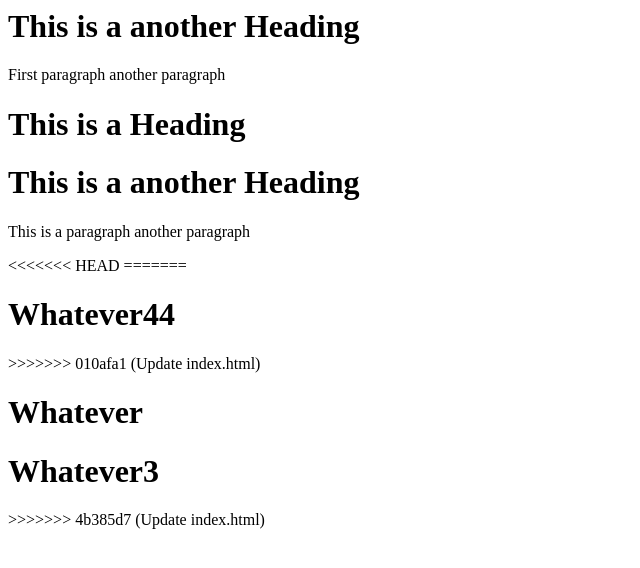
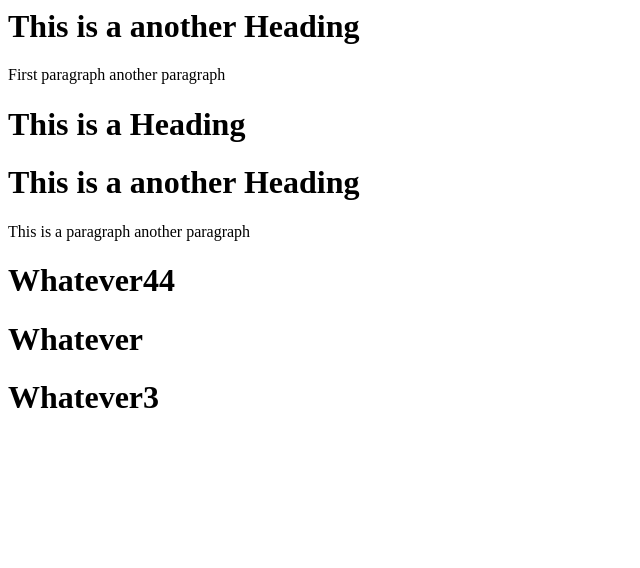
Before and after one commit to dinesh1patel/learning-git, a plain HTML site: page index.html in a window 1280 px wide. Shown: the whole page, without its empty margins (0-640 px from the left). Drawn offline with Linux system fonts and the light colour scheme.

Commit message:
conflict resolution

```diff
--- a/index.html
+++ b/index.html
@@ -9,15 +9,11 @@
 <h1>This is a Heading</h1>
 <h1>This is a another Heading</h1>
 <p>This is a paragraph another paragraph</p>
-<<<<<<< HEAD
 
+<h1>Whatever44</h1>
 
-=======
-<h1>Whatever44</h1>
->>>>>>> 010afa1 (Update index.html)
 <h1>Whatever</h1>
 <h1>Whatever3</h1>
 
->>>>>>> 4b385d7 (Update index.html)
 </body>
 </html>
```
